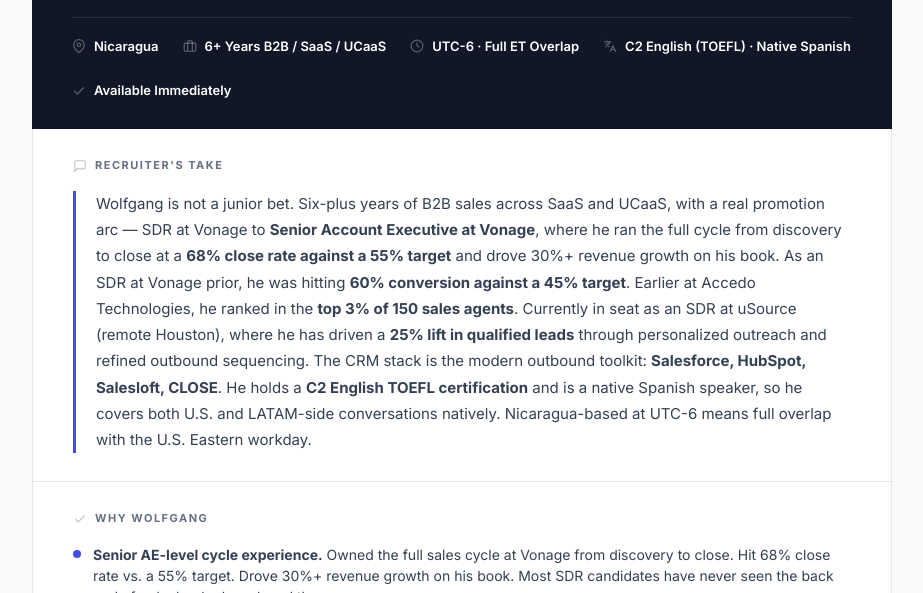
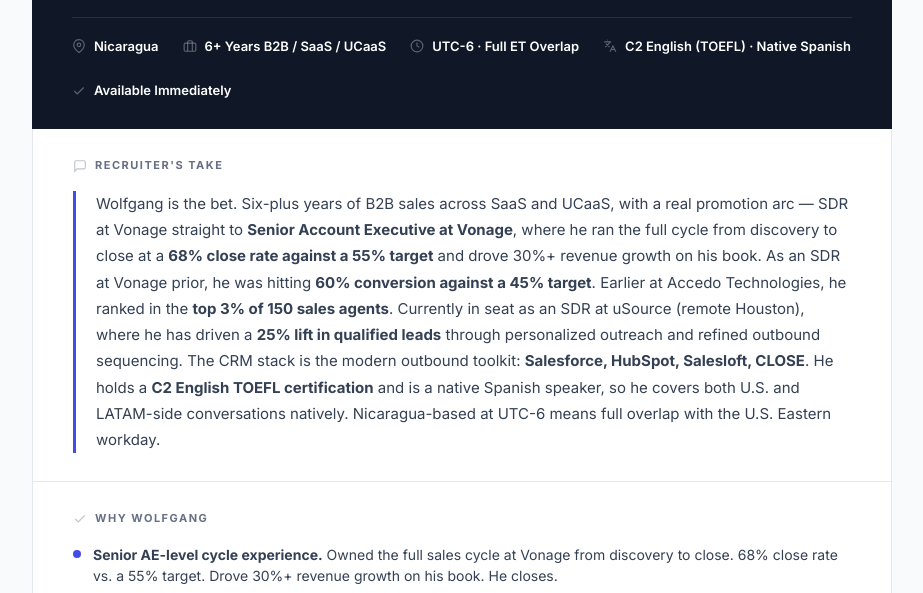
Before and after one commit to wg-dotcom/wolfgang-bonilla-presentation, a plain HTML site: page index.html in a window 1280 px wide. Shown: the part 203-796 px from the top of the page, without its empty margins (178-1101 px from the left). Drawn offline with Linux system fonts and the light colour scheme.

Commit message:
Reframe Wolfgang as the bet, not a hedge against alternatives

```diff
--- a/index.html
+++ b/index.html
@@ -478,7 +478,7 @@
         Recruiter's Take
       </div>
       <div class="narrative">
-        Wolfgang is not a junior bet. Six-plus years of B2B sales across SaaS and UCaaS, with a real promotion arc &mdash; SDR at Vonage to <strong>Senior Account Executive at Vonage</strong>, where he ran the full cycle from discovery to close at a <strong>68% close rate against a 55% target</strong> and drove 30%+ revenue growth on his book. As an SDR at Vonage prior, he was hitting <strong>60% conversion against a 45% target</strong>. Earlier at Accedo Technologies, he ranked in the <strong>top 3% of 150 sales agents</strong>. Currently in seat as an SDR at uSource (remote Houston), where he has driven a <strong>25% lift in qualified leads</strong> through personalized outreach and refined outbound sequencing. The CRM stack is the modern outbound toolkit: <strong>Salesforce, HubSpot, Salesloft, CLOSE</strong>. He holds a <strong>C2 English TOEFL certification</strong> and is a native Spanish speaker, so he covers both U.S. and LATAM-side conversations natively. Nicaragua-based at UTC-6 means full overlap with the U.S. Eastern workday.
+        Wolfgang is the bet. Six-plus years of B2B sales across SaaS and UCaaS, with a real promotion arc &mdash; SDR at Vonage straight to <strong>Senior Account Executive at Vonage</strong>, where he ran the full cycle from discovery to close at a <strong>68% close rate against a 55% target</strong> and drove 30%+ revenue growth on his book. As an SDR at Vonage prior, he was hitting <strong>60% conversion against a 45% target</strong>. Earlier at Accedo Technologies, he ranked in the <strong>top 3% of 150 sales agents</strong>. Currently in seat as an SDR at uSource (remote Houston), where he has driven a <strong>25% lift in qualified leads</strong> through personalized outreach and refined outbound sequencing. The CRM stack is the modern outbound toolkit: <strong>Salesforce, HubSpot, Salesloft, CLOSE</strong>. He holds a <strong>C2 English TOEFL certification</strong> and is a native Spanish speaker, so he covers both U.S. and LATAM-side conversations natively. Nicaragua-based at UTC-6 means full overlap with the U.S. Eastern workday.
       </div>
     </div>
 
@@ -491,7 +491,7 @@
       <ul class="why-list">
         <li class="why-item">
           <div class="why-dot"></div>
-          <span><strong>Senior AE-level cycle experience.</strong> Owned the full sales cycle at Vonage from discovery to close. Hit 68% close rate vs. a 55% target. Drove 30%+ revenue growth on his book. Most SDR candidates have never seen the back end of a deal &mdash; he has closed them.</span>
+          <span><strong>Senior AE-level cycle experience.</strong> Owned the full sales cycle at Vonage from discovery to close. 68% close rate vs. a 55% target. Drove 30%+ revenue growth on his book. He closes.</span>
         </li>
         <li class="why-item">
           <div class="why-dot"></div>
@@ -681,7 +681,7 @@
           </div>
         </div>
         <div class="recruiter-note-text">
-          Wolfgang is the senior end of the SDR talent pool. Most candidates we present at this level have 1-3 years of pipeline work and have never closed a deal. Wolfgang has six-plus years and was promoted to Senior AE at Vonage, where he ran the full cycle and beat his close-rate target by 13 points. As an SDR he beat his conversion target by 15 points. Top 3% at Accedo. He runs the modern stack &mdash; Salesforce, HubSpot, Salesloft, CLOSE &mdash; and his English is C2 TOEFL-certified, with native Spanish for any LATAM-side reach. The honest read: this is not someone you put on a "make 200 dials a day" plan. Wolfgang is most valuable when the role gives him room to take a discovery deeper than the average SDR, qualify with judgment, and pass cleanly into the AE motion he already knows. If Careertopia wants a senior-feeling SDR who could grow into AE responsibility within 6-12 months, this is the profile. Nicaragua time zone gives full ET overlap and the rate is well below a comparable U.S. profile.
+          Wolfgang is the hire. Six-plus years of B2B sales, a Senior AE seat at Vonage where he ran the full cycle and beat his close-rate target by 13 points, and SDR numbers that beat conversion targets by 15 points. Top 3% at Accedo. He runs the modern stack &mdash; Salesforce, HubSpot, Salesloft, CLOSE &mdash; and his English is C2 TOEFL-certified, with native Spanish for any LATAM-side reach. Drop him in the seat and he produces. Give him room to take discovery deeper than a typical SDR, qualify with judgment, and pass cleanly into the AE motion he already knows. He grows into AE responsibility within 6-12 months and pays for himself before then. Nicaragua time zone gives full ET overlap and his rate sits well below a comparable U.S. profile. This is the candidate.
         </div>
       </div>
     </div>
```
